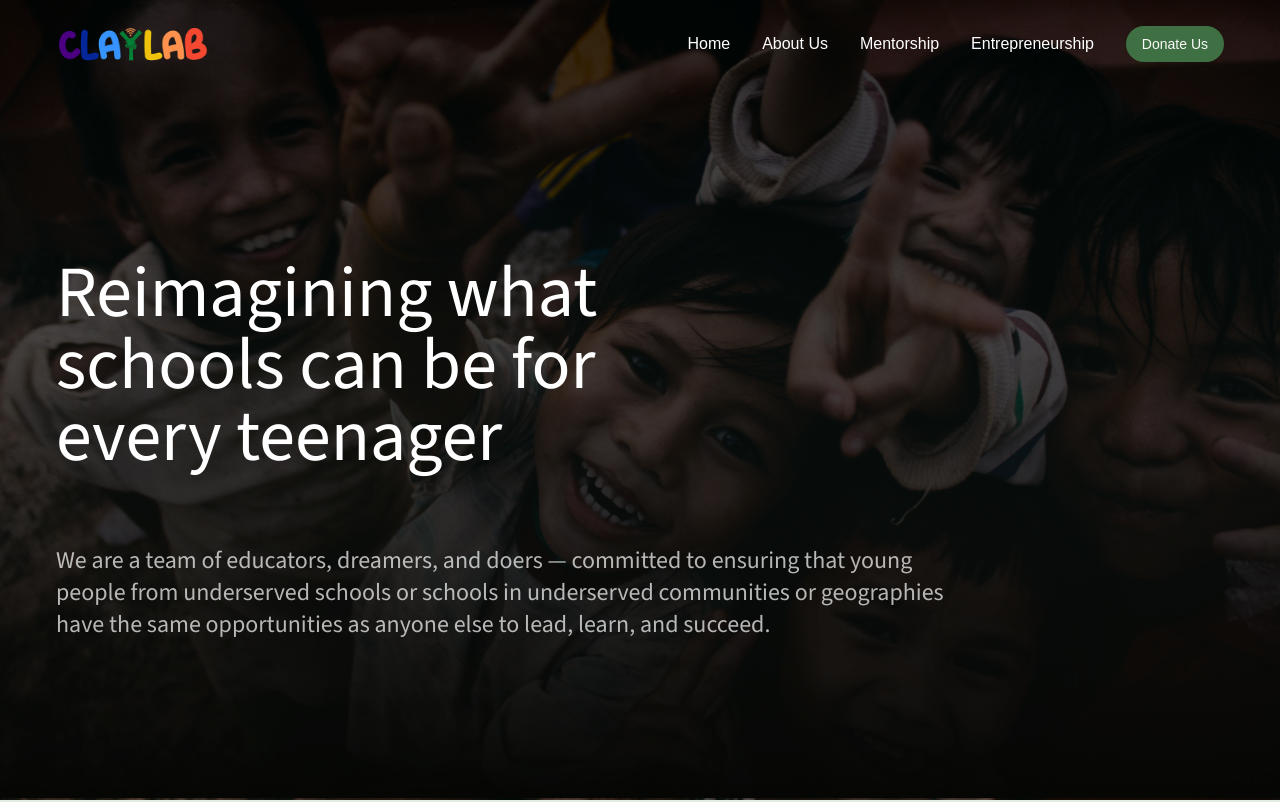
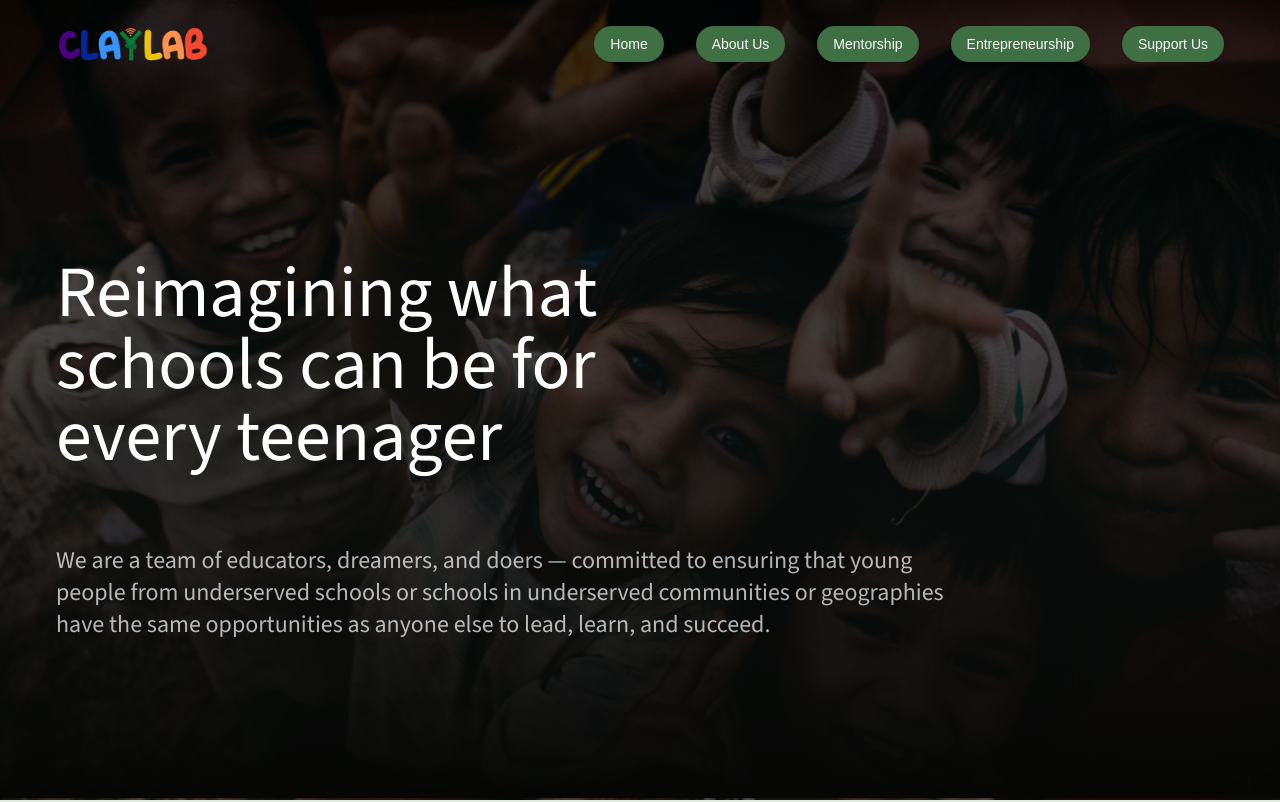
Before and after one commit to arnab-git-404/claylab, a Next.js app: page /about in a window 1280 px wide. Shown: the top 802 px of the page. Built offline with nearby package versions, Linux system fonts and the light colour scheme; a web font is replaced by a local one.

Commit message:
Update navbar.tsx

```diff
--- a/components/navbar.tsx
+++ b/components/navbar.tsx
@@ -75,8 +75,6 @@
 // //   )
 // // }
 
-
-
 // "use client"
 
 // import Link from "next/link"
@@ -141,38 +139,62 @@
 //   )
 // }
 
+"use client";
 
-
-
-"use client"
-
-import Link from "next/link"
-import Image from "next/image"
-import { Button } from "@/components/ui/button"
-import { Menu, X } from "lucide-react"
-import { useState, useEffect } from "react"
+import Link from "next/link";
+import Image from "next/image";
+import { Button } from "@/components/ui/button";
+import { Menu, X } from "lucide-react";
+import { useState, useEffect } from "react";
+import { nav } from "framer-motion/client";
 
 export default function Navbar() {
-  const [isOpen, setIsOpen] = useState(false)
-  const [isScrolled, setIsScrolled] = useState(false)
+  const [isOpen, setIsOpen] = useState(false);
+  const [isScrolled, setIsScrolled] = useState(false);
 
   useEffect(() => {
     const handleScroll = () => {
-      const scrollTop = window.scrollY
-      setIsScrolled(scrollTop > 50)
+      const scrollTop = window.scrollY;
+      setIsScrolled(scrollTop > 50);
+    };
+
+    window.addEventListener("scroll", handleScroll);
+    return () => window.removeEventListener("scroll", handleScroll);
+  }, []);
+
+  const navItems = [
+    { title: "Home", href: "/" },
+    { title: "About Us", href: "/about" },
+    { title: "Mentorship", href: "/mentorship" },
+    { title: "Entrepreneurship", href: "/entrepreneurship" },
+    { title: "Support Us", href: "/support" },
+  ];
+
+  // Close menu when clicking outside or pressing escape
+  useEffect(() => {
+    const handleEscape = (e: KeyboardEvent) => {
+      if (e.key === "Escape") setIsOpen(false);
+    };
+
+    if (isOpen) {
+      document.addEventListener("keydown", handleEscape);
+      document.body.style.overflow = "hidden";
+    } else {
+      document.body.style.overflow = "unset";
     }
 
-    window.addEventListener('scroll', handleScroll)
-    return () => window.removeEventListener('scroll', handleScroll)
-  }, [])
+    return () => {
+      document.removeEventListener("keydown", handleEscape);
+      document.body.style.overflow = "unset";
+    };
+  }, [isOpen]);
+
+  const closeMenu = () => setIsOpen(false);
 
   return (
-    <header className={`w-full flex items-center justify-between px-4 sm:px-6 md:px-14 py-4 md:py-6 z-30 fixed top-0 left-0 right-0 transition-all duration-300 ${
-
-
-         'bg-transparent'
-    }`}>
-
+    <header
+      className={`w-full flex items-center justify-between px-4 sm:px-6 md:px-14 py-4 md:py-6 z-30 fixed top-0 left-0 right-0 transition-all duration-300 ${"bg-transparent"}`}
+    >
       <div className="text-2xl md:text-3xl font-bold flex-shrink-0">
         <Image
           src={"/claylab assets/general/claylab-logo.png"}
@@ -184,40 +206,133 @@ export default function Navbar() {
       </div>
 
       {/* Desktop Nav */}
-      <nav className={`hidden md:flex items-center space-x-6 md:space-x-8 ${isScrolled ? 'text-black' : 'text-white'}`}>
-        <Link className="hover:underline cursor-pointer transition-colors duration-200 " href="/">Home</Link>
-        <Link className="hover:underline cursor-pointer transition-colors duration-200 " href="/about">About Us</Link>
-        <Link className="hover:underline cursor-pointer transition-colors duration-200 " href="/mentorship">Mentorship</Link>
-        <Link className="hover:underline cursor-pointer transition-colors duration-200 " href="/entrepreneurship">Entrepreneurship</Link>
-        <Link className="hover:underline cursor-pointer" href="/support">
-        <Button className="bg-clay-normal hover:bg-green-600 rounded-full px-4 transition-all duration-200 hover:scale-105">
-          Donate Us
-        </Button>
-        </Link>
+      <nav
+        className={`hidden md:flex items-center space-x-6 md:space-x-8 ${
+          isScrolled ? "text-black" : "text-white"
+        }`}
+      >
+        {navItems.map((item) => (
+          <Link
+            key={item.title}
+            className="hover:underline cursor-pointer transition-colors duration-200"
+            href={item.href}
+          >
+            <Button className="bg-clay-normal hover:bg-green-600 rounded-full px-4 transition-all duration-200 hover:scale-105">
+              {item.title}
+            </Button>
+          </Link>
+        ))}
       </nav>
 
       {/* Mobile Hamburger Icon */}
-      <button
+      {/* <button
         className="md:hidden text-white ml-2 p-2 rounded focus:outline-none focus:ring-2 transition-colors duration-200 hover:bg-white/10"
         onClick={() => setIsOpen(!isOpen)}
         aria-label="Toggle Menu"
       >
         {isOpen ? <X size={28} /> : <Menu size={28} />}
+      </button> */}
+
+      <button
+        className={`md:hidden ml-2 p-2 rounded focus:outline-none focus:ring-2 transition-colors duration-200 ${
+          isScrolled
+            ? "text-black hover:bg-black/10"
+            : "text-white hover:bg-white/10"
+        }`}
+        onClick={() => setIsOpen(!isOpen)}
+        aria-label="Toggle Menu"
+        aria-expanded={isOpen}
+      >
+        {isOpen ? <X size={28} /> : <Menu size={28} />}
       </button>
 
-      {isOpen && (
+      {/* {isOpen && (
         <div className="fixed inset-0 w-full h-full bg-black/95 text-white flex flex-col items-center justify-center space-y-8 py-10 px-6 md:hidden z-40 overflow-y-auto">
-          <Link className="hover:underline cursor-pointer text-2xl transition-colors duration-200 hover:text-green-200" href="/" onClick={() => setIsOpen(false)}>Home</Link>
-          <Link className="hover:underline cursor-pointer text-2xl transition-colors duration-200 hover:text-green-200" href="/about" onClick={() => setIsOpen(false)}>About Us</Link>
-          <Link className="hover:underline cursor-pointer text-2xl transition-colors duration-200 hover:text-green-200" href="/mentorship" onClick={() => setIsOpen(false)}>Mentorship Program</Link>
-          <Link className="hover:underline cursor-pointer text-2xl transition-colors duration-200 hover:text-green-200" href="/entrepreneurship" onClick={() => setIsOpen(false)}>Entrepreneurship Program</Link>
+          <Link
+            className="hover:underline cursor-pointer text-2xl transition-colors duration-200 hover:text-green-200"
+            href="/"
+            onClick={() => setIsOpen(false)}
+          >
+            Home
+          </Link>
+          <Link
+            className="hover:underline cursor-pointer text-2xl transition-colors duration-200 hover:text-green-200"
+            href="/about"
+            onClick={() => setIsOpen(false)}
+          >
+            About Us
+          </Link>
+          <Link
+            className="hover:underline cursor-pointer text-2xl transition-colors duration-200 hover:text-green-200"
+            href="/mentorship"
+            onClick={() => setIsOpen(false)}
+          >
+            Mentorship Program
+          </Link>
+          <Link
+            className="hover:underline cursor-pointer text-2xl transition-colors duration-200 hover:text-green-200"
+            href="/entrepreneurship"
+            onClick={() => setIsOpen(false)}
+          >
+            Entrepreneurship Program
+          </Link>
           <Link href="/support" onClick={() => setIsOpen(false)}>
             <Button className="bg-clay-normal hover:bg-green-600 text-white rounded-full px-8 py-3 text-lg transition-all duration-200 hover:scale-105">
               Donate Us
             </Button>
           </Link>
         </div>
+      )} */}
+
+      {isOpen && (
+        <>
+          {/* Backdrop */}
+          <div
+            className="fixed inset-0 bg-black/50 md:hidden z-40"
+            onClick={closeMenu}
+            aria-hidden="true"
+          />
+
+          {/* Mobile Menu */}
+          <div className="fixed inset-0 w-full h-full bg-black text-white flex flex-col items-center justify-center space-y-8 py-10 px-6 md:hidden z-50">
+            {/* Close button */}
+            <button
+              className="absolute top-6 right-6 p-2 rounded hover:bg-white/10 transition-colors duration-200"
+              onClick={closeMenu}
+              aria-label="Close Menu"
+            >
+              <X size={28} />
+            </button>
+
+            {/* Logo */}
+            <div className="mb-8">
+              <Image
+                src={"/claylab assets/general/claylab-logo.png"}
+                height={40}
+                width={150}
+                alt="claylab-logo"
+                className="w-auto h-10"
+              />
+            </div>
+
+            {/* Navigation Links */}
+            <nav className="flex flex-col items-center space-y-6">
+
+              { navItems.map((item) => (
+                <Link
+                  key={item.title}
+                  className="text-2xl font-medium hover:text-green-600 transition-colors duration-200"
+                  href={item.href}
+                  onClick={closeMenu}
+                >
+                  {item.title}
+                </Link>
+              ))}
+
+            </nav>
+          </div>
+        </>
       )}
     </header>
-  )
+  );
 }
```
